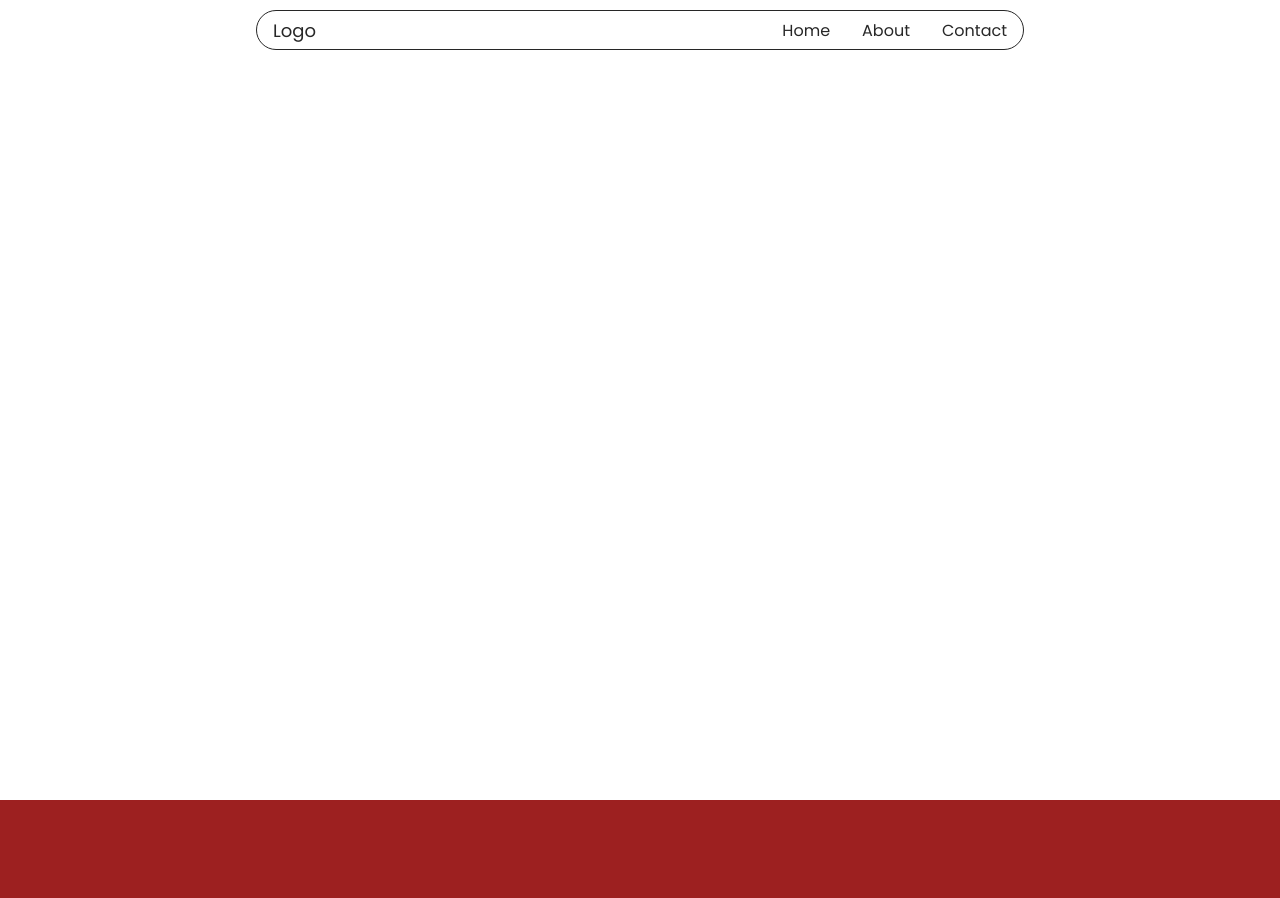
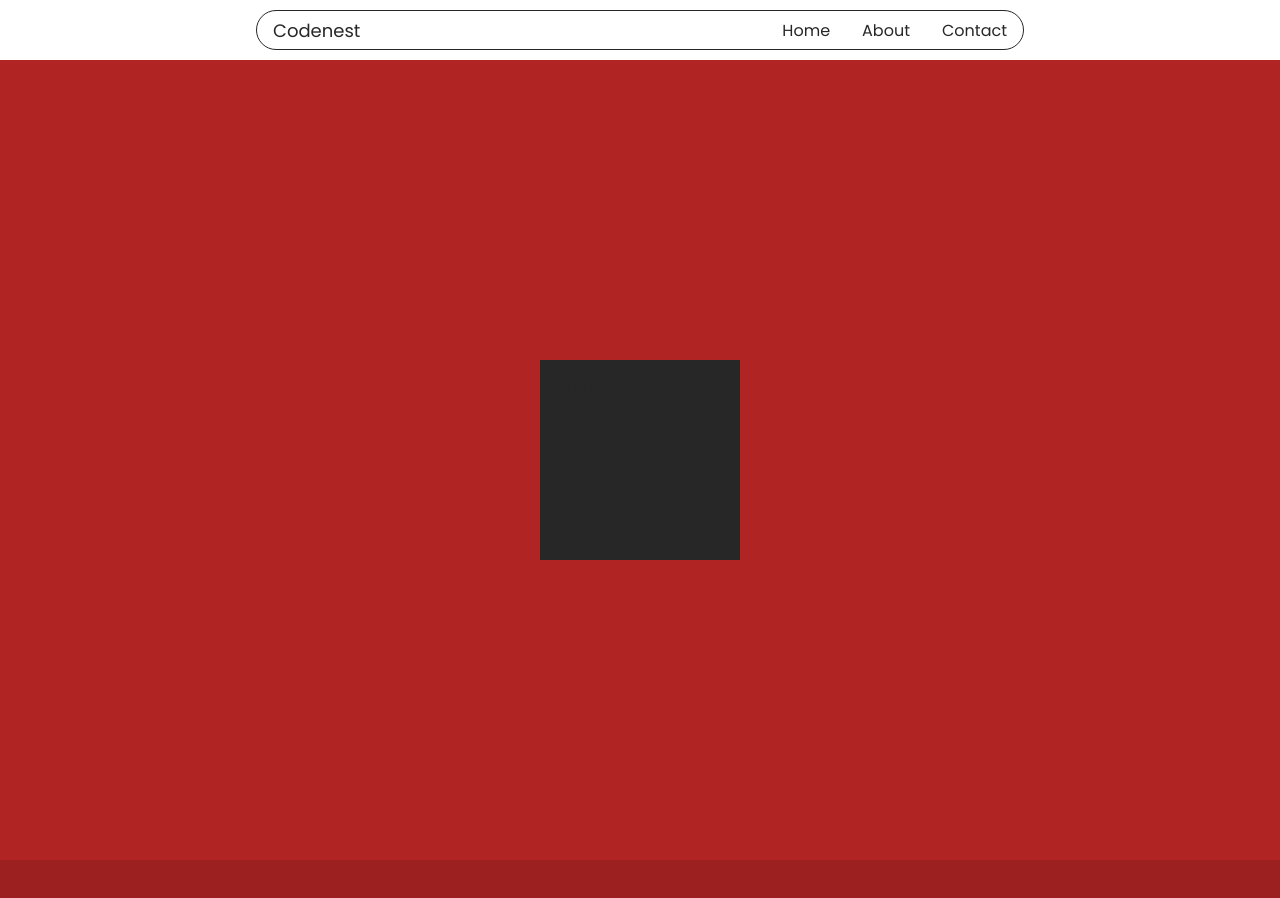
Before and after one commit to Sumit-Hela/starter-website, a plain HTML site: page index.html in a window 1280 px wide. Shown: the top 898 px of the page. Drawn offline with Linux system fonts and the light colour scheme.

Commit message:
started structureing the info area in hero sectation

```diff
--- a/index.html
+++ b/index.html
@@ -14,7 +14,7 @@
     <!-- navbar start -->
     <div class="navbar">
        <nav class="nav">
-        <div class="nav__logo">Logo</div>
+        <div class="nav__logo">Codenest</div>
         <a href="#" class="nav__hamburger">
           <span class="nav__hamburger__line"></span>
           <span class="nav__hamburger__line"></span>
@@ -30,6 +30,9 @@
       </nav>
     </div>
     <!-- navbar end -->
+     <div class="info-area">
+      <div class="info"><h1>hhello</h1></div>
+     </div>
 
   </div>
   <div class="about-sectation"></div>
--- a/style.css
+++ b/style.css
@@ -15,6 +15,7 @@
   width: 100%;
   z-index: 0;
   position: relative;
+
 }
 .first-bg-color{
   background: var(--primary-color);
@@ -78,7 +79,21 @@
   transition: all ease-in-out 0.2s;
 }
 /* navbar end */
-
+/* info started*/
+.info-area {
+  background: #b12424;
+  height: 100%;
+  width: 100%;
+  display: flex;
+  flex-direction: column;
+  justify-content: center;
+  align-items: center;
+}
+.info{
+  width: 200px;
+  height: 200px;
+  background: var(--secondry-color);
+}
 /* about sectation */
 .about-sectation {
   height: 100vh;
```
